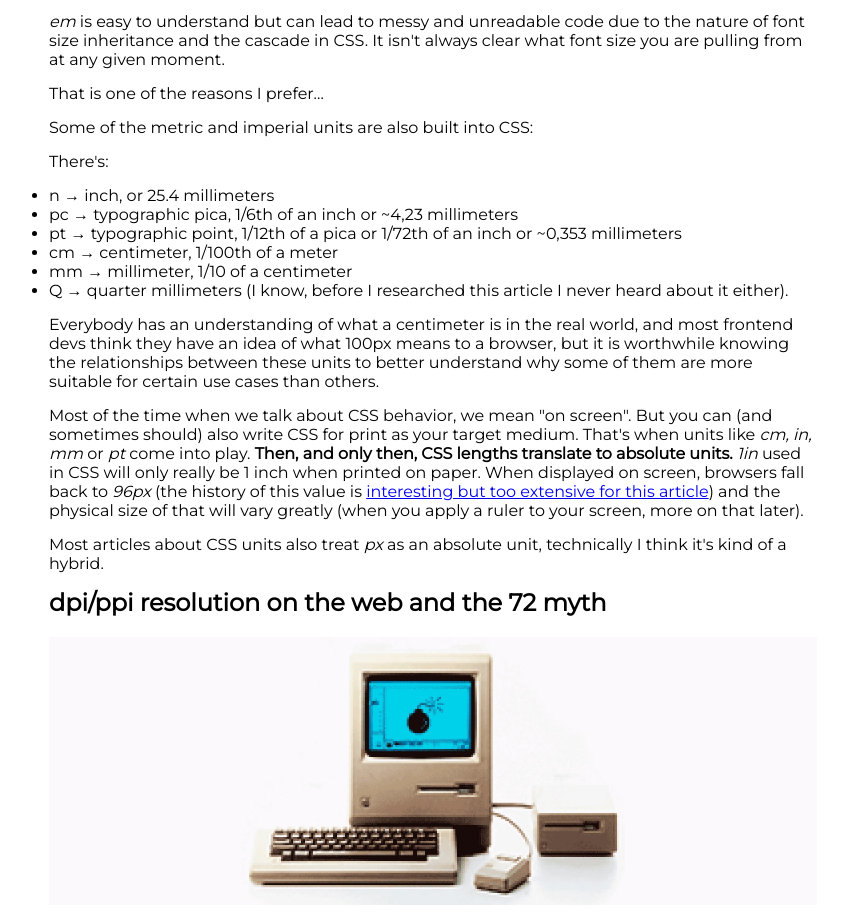
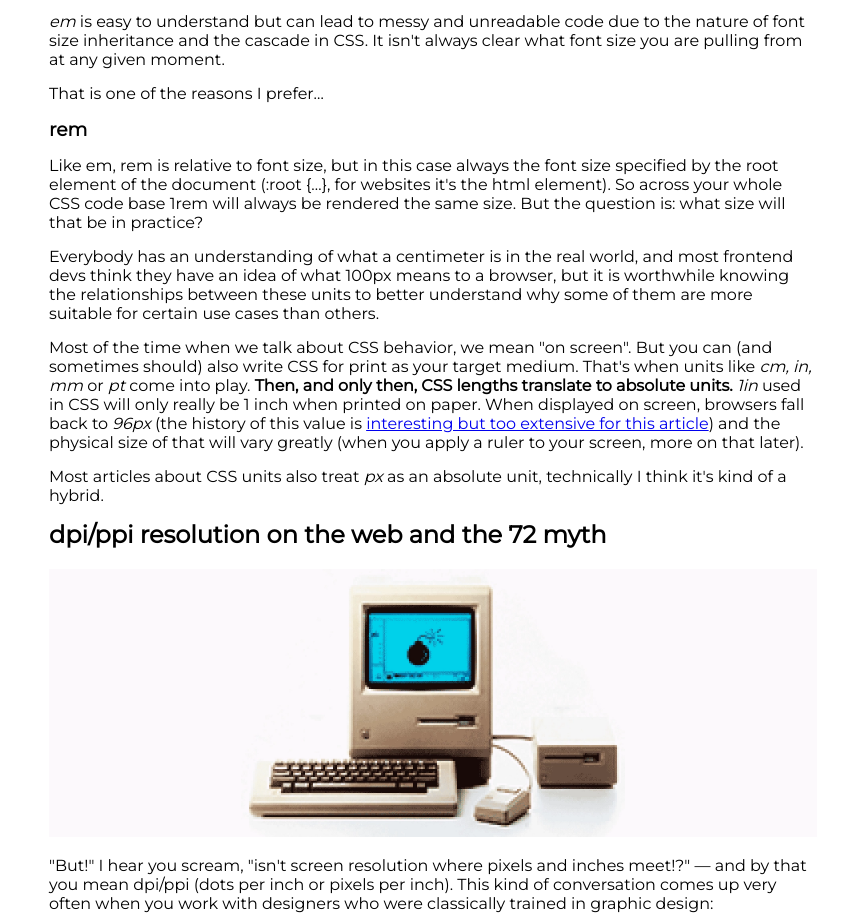
Before and after one commit to Hengselman/Week-1---Links-en-navigatie2, a plain HTML site: page artikel2.html in a window 1280 px wide. Shown: the part 897-1813 px from the top of the page, without its empty margins (271-1113 px from the left). Drawn offline with Linux system fonts and the light colour scheme.

Commit message:
Artikel toegevoegd enzo

```diff
--- a/artikel2.html
+++ b/artikel2.html
@@ -58,17 +58,9 @@
           <p>That is one of the reasons I prefer…</p>
         </section>
         <section>
-          <p>Some of the metric and imperial units are also built into CSS:</p>
-
-          <p>There's:</p>
-          <ul>
-            <li>n → inch, or 25.4 millimeters</li>
-            <li>pc → typographic pica, 1/6th of an inch or ~4,23 millimeters</li>
-            <li>pt → typographic point, 1/12th of a pica or 1/72th of an inch or ~0,353 millimeters</li>
-            <li>cm → centimeter, 1/100th of a meter</li>
-            <li>mm → millimeter, 1/10 of a centimeter</li>
-            <li>Q → quarter millimeters (I know, before I researched this article I never heard about it either).</li>
-          </ul>
+          <h3>rem</h3>
+          <p>Like em, rem is relative to font size, but in this case always the font size specified by the root element of the document
+            (:root {…}, for websites it's the html element). So across your whole CSS code base 1rem will always be rendered the same size. But the question is: what size will that be in practice?</p>
         </section>
         <section>
           <p>Everybody has an understanding of what a centimeter is in the real world,
```
